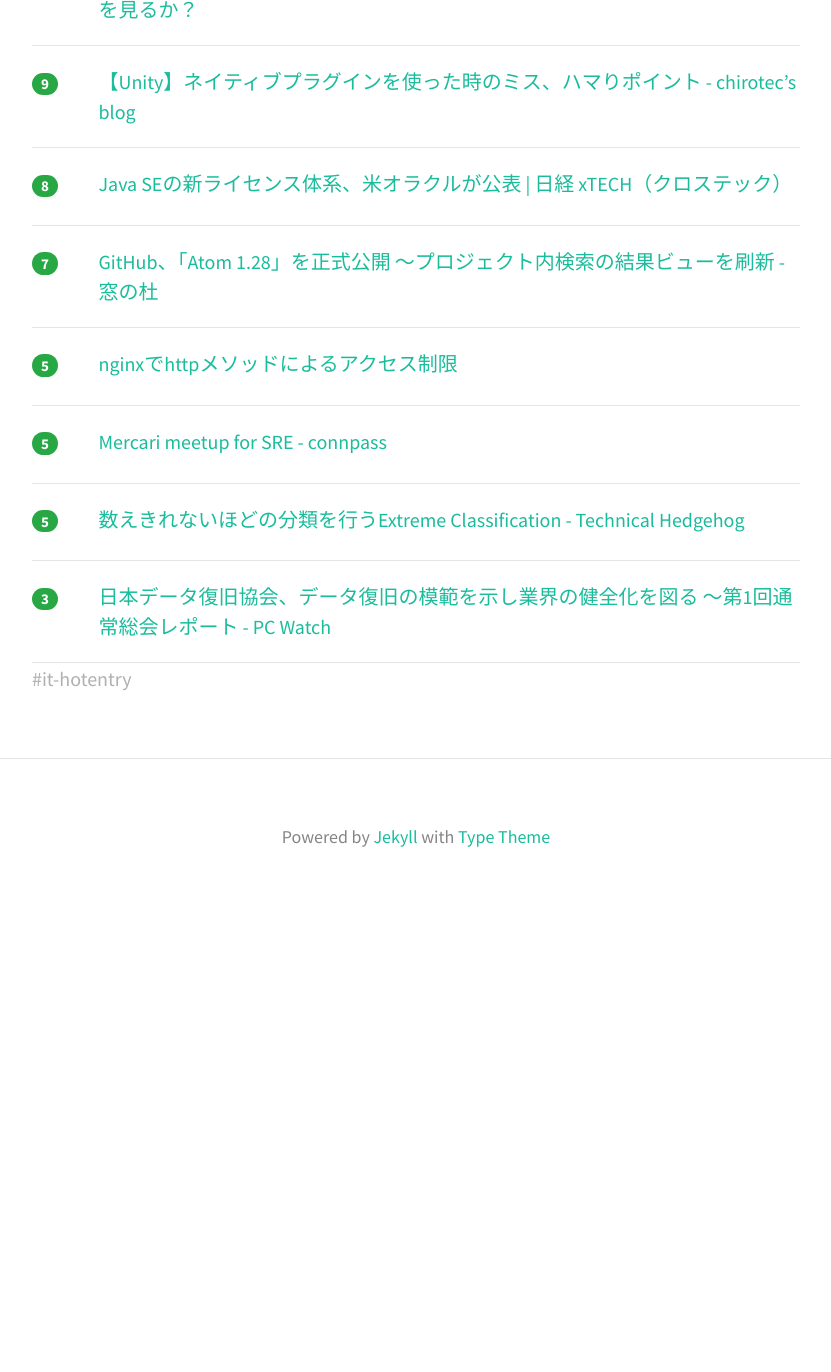
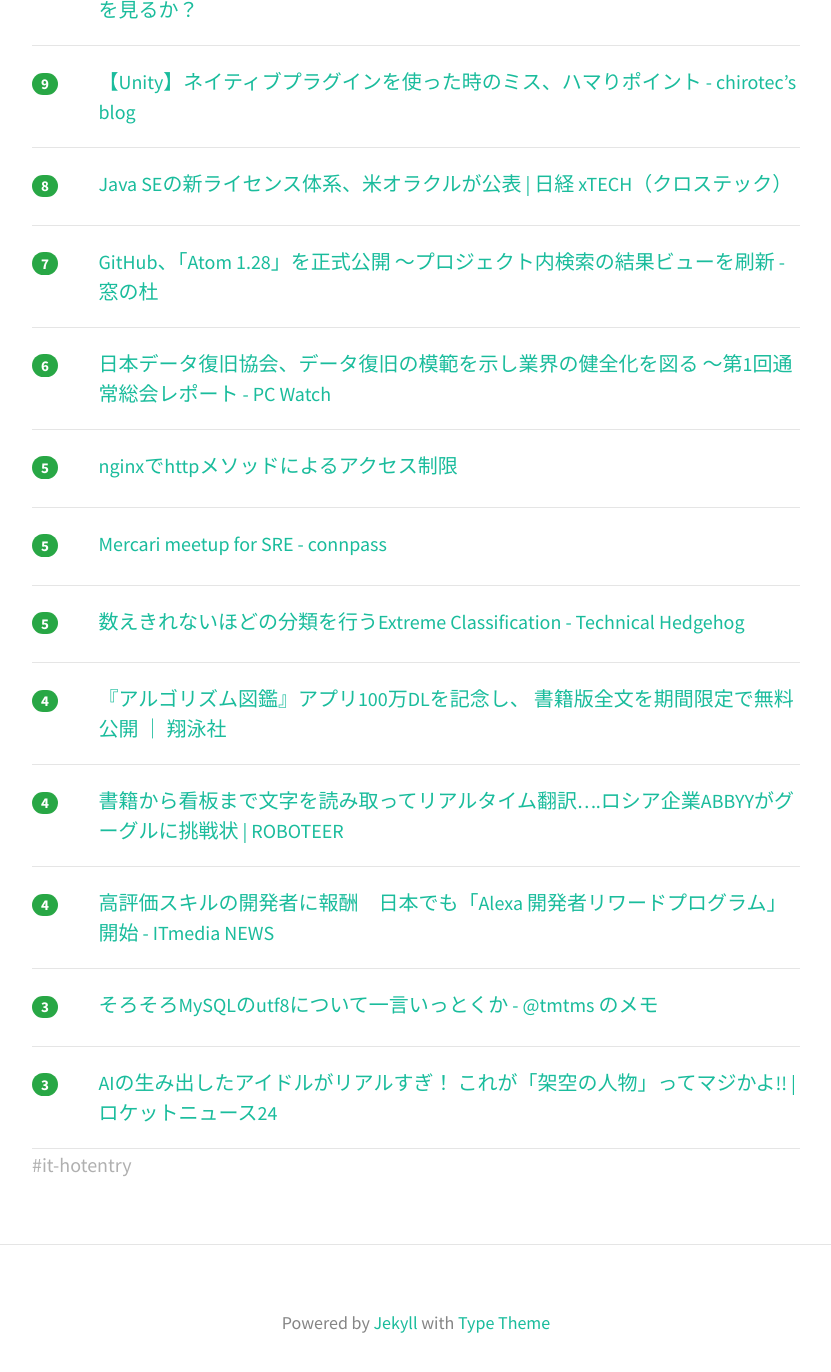
Before and after one commit to yatta47/hatena-matome-site, a Jekyll site: the page built from _posts/2018-06-23-hatena.md, in a window 1280 px wide and 1400 px high, scrolled down 717 px. Shown: the top 1372 px of the window, without its empty margins (224-1055 px from the left). Built offline with Jekyll 4.4.1, drawn with Linux system fonts in a browser that asks for light colours; nearby versions of some CDN libraries; before the commit the page ends 1631 px from its top, so only the background shows below that; some of the changed text lies outside the part shown.

Commit message:
Updated 2018-06-23

```diff
--- a/_posts/2018-06-23-hatena.md
+++ b/_posts/2018-06-23-hatena.md
@@ -12,7 +12,7 @@ tags: [it-hotentry]
 </div>
 <hr>
 <div class="row">
-<div class="col-1"><span class="badge badge-pill badge-success h2">28</span></div>
+<div class="col-1"><span class="badge badge-pill badge-success h2">30</span></div>
 <div class="col-11"><a href='https://vaaaaaanquish.hatenablog.com/entry/2018/06/22/194227' target='_blank'>Python製シェルxonshを半年使った所感や環境設定のまとめ - Stimulator</a></div>
 </div>
 <hr>
@@ -42,6 +42,11 @@ tags: [it-hotentry]
 </div>
 <hr>
 <div class="row">
+<div class="col-1"><span class="badge badge-pill badge-success h2">6</span></div>
+<div class="col-11"><a href='https://pc.watch.impress.co.jp/docs/news/1129158.html' target='_blank'>日本データ復旧協会、データ復旧の模範を示し業界の健全化を図る ～第1回通常総会レポート - PC Watch</a></div>
+</div>
+<hr>
+<div class="row">
 <div class="col-1"><span class="badge badge-pill badge-success h2">5</span></div>
 <div class="col-11"><a href='https://qiita.com/sakajunquality/items/14124f9d954923b35e5d' target='_blank'>nginxでhttpメソッドによるアクセス制限</a></div>
 </div>
@@ -57,7 +62,27 @@ tags: [it-hotentry]
 </div>
 <hr>
 <div class="row">
-<div class="col-1"><span class="badge badge-pill badge-success h2">3</span></div>
-<div class="col-11"><a href='https://pc.watch.impress.co.jp/docs/news/1129158.html' target='_blank'>日本データ復旧協会、データ復旧の模範を示し業界の健全化を図る ～第1回通常総会レポート - PC Watch</a></div>
+<div class="col-1"><span class="badge badge-pill badge-success h2">4</span></div>
+<div class="col-11"><a href='https://www.shoeisha.co.jp/press/detail/402' target='_blank'>『アルゴリズム図鑑』アプリ100万DLを記念し、 書籍版全文を期間限定で無料公開 ｜ 翔泳社</a></div>
 </div>
 <hr>
+<div class="row">
+<div class="col-1"><span class="badge badge-pill badge-success h2">4</span></div>
+<div class="col-11"><a href='https://roboteer-tokyo.com/archives/12985' target='_blank'>書籍から看板まで文字を読み取ってリアルタイム翻訳….ロシア企業ABBYYがグーグルに挑戦状 | ROBOTEER</a></div>
+</div>
+<hr>
+<div class="row">
+<div class="col-1"><span class="badge badge-pill badge-success h2">4</span></div>
+<div class="col-11"><a href='http://www.itmedia.co.jp/news/articles/1806/22/news111.html' target='_blank'>高評価スキルの開発者に報酬　日本でも「Alexa 開発者リワードプログラム」開始 - ITmedia NEWS</a></div>
+</div>
+<hr>
+<div class="row">
+<div class="col-1"><span class="badge badge-pill badge-success h2">3</span></div>
+<div class="col-11"><a href='https://tmtms.hatenablog.com/entry/201806/mysql-utf8' target='_blank'>そろそろMySQLのutf8について一言いっとくか - @tmtms のメモ</a></div>
+</div>
+<hr>
+<div class="row">
+<div class="col-1"><span class="badge badge-pill badge-success h2">3</span></div>
+<div class="col-11"><a href='https://rocketnews24.com/2018/06/22/1081315/' target='_blank'>AIの生み出したアイドルがリアルすぎ！ これが「架空の人物」ってマジかよ!! | ロケットニュース24</a></div>
+</div>
+<hr>
```
Also changed, not shown: other parts of _posts/2018-06-23-hatena.md (+2 -2 lines).
